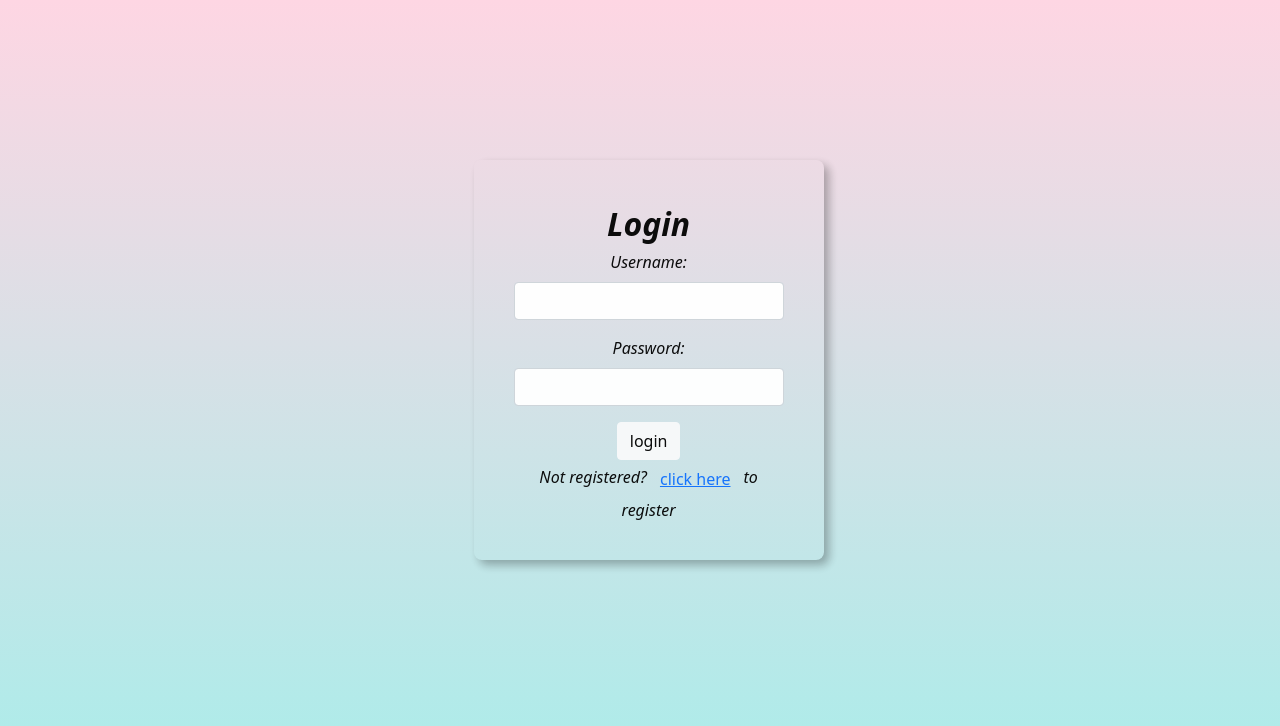
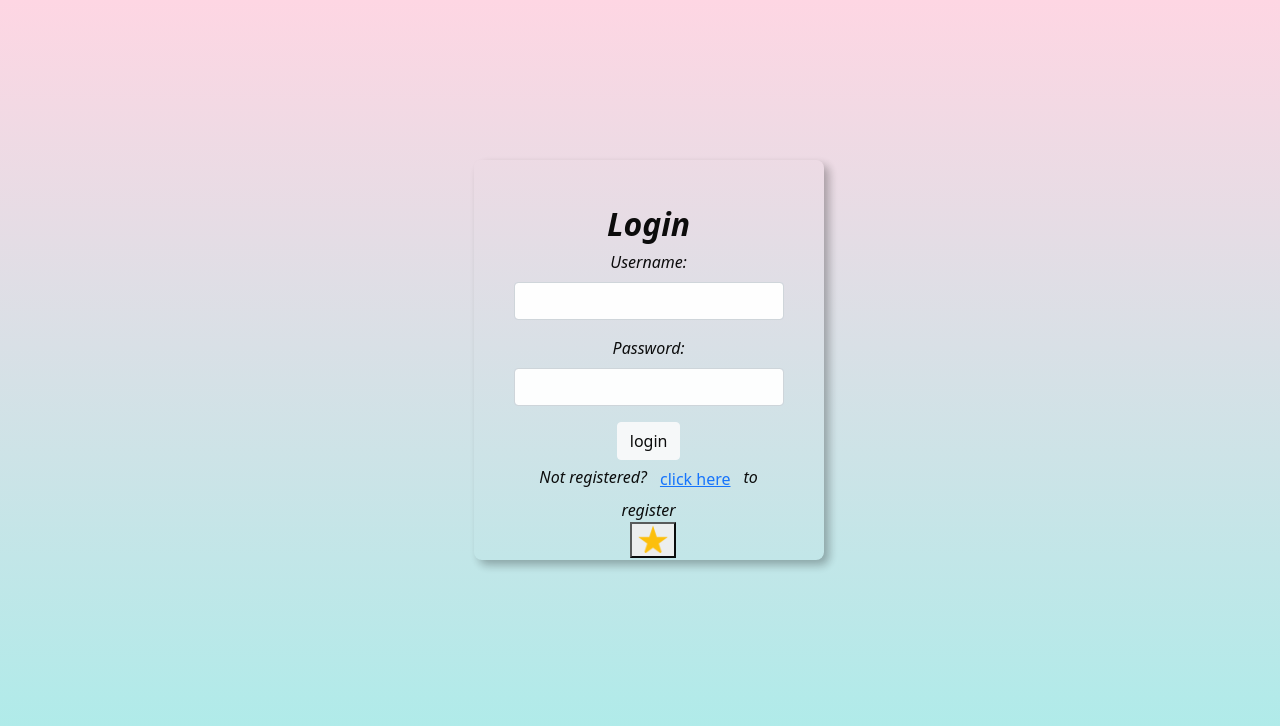
Before and after one commit to noampdut/Advanced-Programming-Web-ReactJS, a React (Create React App) app in the folder ex2/chat/: page / in a window 1280 px wide. Shown: the top 726 px of the page. Built offline with nearby package versions, Linux system fonts and the light colour scheme.

Commit message:
removed alert and comments

```diff
--- a/ex2/chat/src/ChattingPage/Chatroom/ChatScreen/ChatScreen.js
+++ b/ex2/chat/src/ChattingPage/Chatroom/ChatScreen/ChatScreen.js
@@ -4,7 +4,6 @@ import AddContactButton from '../../Contacts/AddContactButton';
 import MessagesBox from '../../Contacts/MessagesBox';
 import MessageScrollBar from './MessageScrollBar';
 import View from './View';
-import RateButton from '../../Contacts/RateButton';
 import { HubConnectionBuilder } from '@microsoft/signalr';
 
 
@@ -44,7 +43,6 @@ function ChatScreen({activeUser}) {
                                 const contentType = res.headers.get("content-type");
                                 if (contentType && contentType.indexOf("application/json") !== -1) {
                                     res.json().then(data => {
-                                        //alert("cS line 44 got contact list SIGNAL")
 
                                         setContactsList(data);
                                     })
@@ -77,7 +75,6 @@ function ChatScreen({activeUser}) {
                 const contentType = res.headers.get("content-type");
                 if (contentType && contentType.indexOf("application/json") !== -1) {
                     res.json().then(data => {
-                        //alert("cS line 60 got message list");
                         setMessage(data);
                     })
                 }
@@ -87,19 +84,14 @@ function ChatScreen({activeUser}) {
                 const contentType = res.headers.get("content-type");
                 if (contentType && contentType.indexOf("application/json") !== -1) {
                     res.json().then(data => {
-                       // alert("cS line 70 got contacts list");
                         setContactsList(data);
                     })
                 }
             })
-            //connection.invoke("sendMessage", currentContactState.id);
         }
     };
 
     const addContact = function () {
-
-        //connection.invoke("addContact", currentContactState.id);
-        // GET method - recieve all contact list from active user.
         fetch('https://localhost:5001/api/contacts?user=' + activeUser.userName).then(res => {
             const contentType = res.headers.get("content-type");
             if (contentType && contentType.indexOf("application/json") !== -1) {
@@ -113,31 +105,19 @@ function ChatScreen({activeUser}) {
 
     const changeContact = function (user) {
         let i = 0;
-       // alert("0:" + contactsList[0].id);
-      //  alert("length" + contactsList.length);
-
         for (; i < contactsList.length; i++) {
             if (contactsList[i].id == user) {
-                //alert(contactsList.length);
-               // alert(contactsList[i].id);
-                //setContactIndex(i);
                 break;
             }
 
         }
         setStartScreen(false);
         if (contactsList.length != 1) {
-            //alert("conatct now : " + contactsList[i].id);
             setCurrentContact(contactsList[i]);
-           // alert("conatct after set : " + contactsList[i].id);
         }
         else {
-            //alert("one contact");
             setCurrentContact(contactsList[0]);
         }
-
-//alert("fetch for :" + contactsList[i].id);
-       /// alert('https://localhost:5001/api/contacts/' + contactsList[i].id + '/messages?user=' + activeUser.userName);
 
         fetch('https://localhost:5001/api/contacts/' + contactsList[i].id + '/messages?user=' + activeUser.userName).then(res => {
             const contentType = res.headers.get("content-type");
@@ -203,9 +183,7 @@ function ChatScreen({activeUser}) {
                         <span>
                             <AddContactButton addContact={addContact} user={currentContactState.id} activeUser={activeUser.userName} />
                         </span>
-                        <span>&nbsp;&nbsp;
-                            <RateButton activeUser={activeUser.userName} />
-                        </span>
+
                     </p>
                 </div>
                 <MessageScrollBar>
--- a/ex2/chat/src/ChattingPage/Chatroom/ChatScreen/Input.js
+++ b/ex2/chat/src/ChattingPage/Chatroom/ChatScreen/Input.js
@@ -18,10 +18,8 @@ function Input(props) {
                     content: document.getElementById('message').value,
                 })
             }).then(res => {
-               // alert("line 17 in input - post message done");
 
                 if (res.status == "201") {
-                    //props.addMessage(message);
                     document.getElementById("message").value = "";
                 } else {
                     alert("Can not send message.");
@@ -38,7 +36,6 @@ function Input(props) {
                     content: message
                 })
             }).then(res => {
-                //alert("line 36 in input - trandfer done");
                 if (res.status != "201") {
                     alert("Can not send message to other contact.");
                 }
--- a/ex2/chat/src/ChattingPage/Chatroom/ChatScreen/ShowMessages.js
+++ b/ex2/chat/src/ChattingPage/Chatroom/ChatScreen/ShowMessages.js
@@ -17,11 +17,7 @@ function messageS(str){
 
 function ShowMessages({messages}){
     return messages.map(message => {
-        if(!message.content)
-        {
-            console.log(messages);
-            console.log("why????");
-        }
+
         if (message.sent == true) {
             return messageG(message.content.toString());
         } else {
--- a/ex2/chat/src/Login/Login.js
+++ b/ex2/chat/src/Login/Login.js
@@ -1,5 +1,7 @@
 import './login.css';
 import {useNavigate} from 'react-router-dom';
+import RateButton from './RateButton'
+
 
 function Login({ setActiveUser }) {
 
@@ -56,6 +58,9 @@ function Login({ setActiveUser }) {
     <span> Not registered?
         <button type="button" className="btn btn-link" onClick={() => navigate("/Register")} >click here </button>
     <span>to register</span>
+    <div>&nbsp;&nbsp;
+        <RateButton/>
+    </div>
     </span>
     </div>
     );
--- a/ex2/chat/src/ChattingPage/Contacts/RateButton.js
+++ b/ex2/chat/src/Login/RateButton.js
@@ -1,22 +1,18 @@
-import './PopupWindow.css';
+import '../ChattingPage/Contacts/PopupWindow.css';
 import { useNavigate } from 'react-router-dom';
 import React from 'react';
 
 
-function RateButton({activeUser}) {
+function RateButton() {
 
     const onClick = e => {
-        window.location.href = 'https://localhost:5001/Rates/Index/' + activeUser;
-
+        window.location.href = 'https://localhost:5001/Rates/Index';
     }
-
-
     const navigate = useNavigate();
     return (
         <span>
             <button onClick={onClick} ><img width="30" className="rounded-circle" src="rate.jpg" /></button>
         </span>
-
     );
 }
 
--- a/ex2/chat/src/Register/Register.js
+++ b/ex2/chat/src/Register/Register.js
@@ -110,10 +110,6 @@ function Register({setActiveUser}){
 
 
 function checkForm(userName, nickName, password, confirmPassword) {
-//if (isExists(userName)){
-//    alert("Username is already taken, please choose another username");
-//    return false;
-//}
 if(userName.length == 0 || nickName.length==0 || password.length==0 || confirmPassword.length==0) {
  alert("Please fill all the fields");
  return false;
@@ -127,7 +123,6 @@ if(confirmPassword != password) {
     alert("Invalid password verification.");
     return false;
 }
-    //alert("Created new user");
     return true;
 }
 
```
Also changed, not shown: 1 other file (tests, documents, lock files or other folders).
